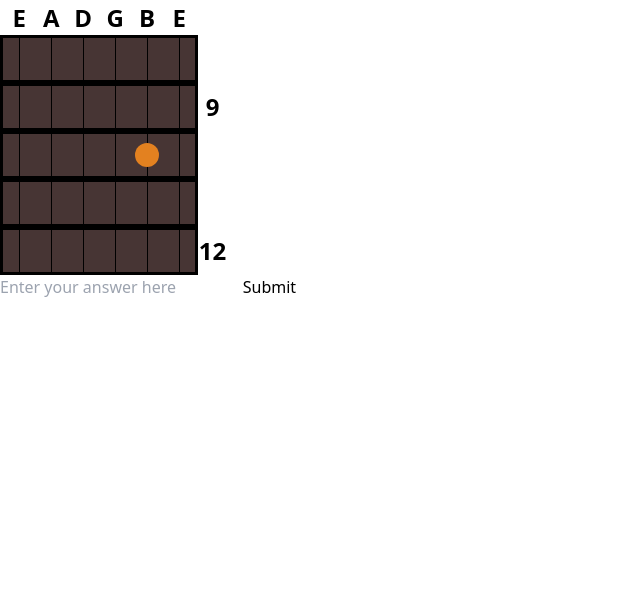
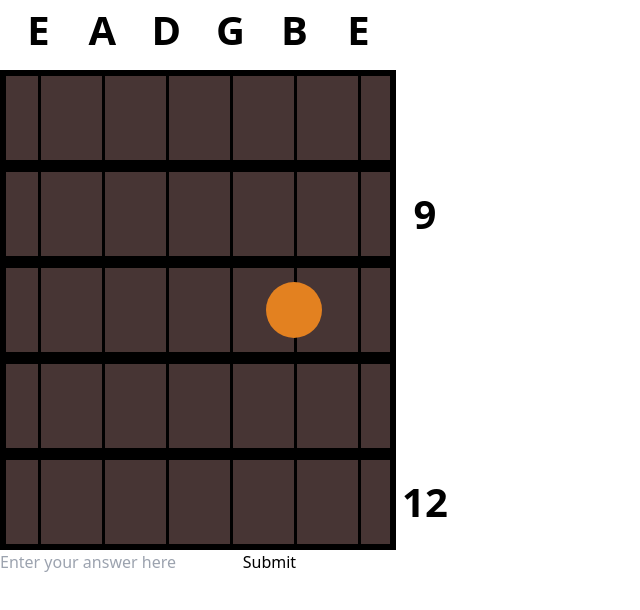
Before and after one commit to MadeOfBees/FretboardQuiz, a React (Vite) app: page / in a window 1280 px wide. Shown: the top 610 px of the page, without its empty margins (0-640 px from the left). Built offline with nearby package versions, Linux system fonts and the light colour scheme.

Commit message:
newScaler

```diff
--- a/src/Components/chordagram.tsx
+++ b/src/Components/chordagram.tsx
@@ -9,6 +9,13 @@ interface ChordagramProps {
 
 export default function Chordagram(props: ChordagramProps): JSX.Element {
   const dottedFret: number[] = [3, 5, 7, 9, 12, 15, 17, 19, 21, 24];
+
+  // Takes a number of units and converts it to vh
+  function unitConvert(num: number): string {
+    return `${num * 2}vh`;
+  }
+
+  // Function to find the range of frets to display
   function findRange() {
     let range: number[] = [];
     let chosenString = props.draw.chosenFret[0] - 1;
@@ -28,6 +35,7 @@ export default function Chordagram(props: ChordagramProps): JSX.Element {
     return range;
   }
 
+  // Function to determine the background color of a fret
   function getFretBG(stringIndex: number, fret: number): string {
     if (
       fret < props.draw.firstFret[stringIndex] ||
@@ -39,6 +47,7 @@ export default function Chordagram(props: ChordagramProps): JSX.Element {
     }
   }
 
+  // Function to create the fret grid
   function createFretGrid() {
     const strings = props.draw.strings;
     const range = findRange();
@@ -51,11 +60,11 @@ export default function Chordagram(props: ChordagramProps): JSX.Element {
           <div
             key={`${stringIndex}-${fret}`}
             style={{
-              width: "4.0vh",
-              height: "6.0vh",
+              width: unitConvert(4),
+              height: unitConvert(6),
               backgroundColor: color,
-              borderTop: ".4vh solid black",
-              borderBottom: ".4vh solid black",
+              borderTop: `${unitConvert(.4)} solid black`,
+              borderBottom: `${unitConvert(.4)} solid black`,
               position: "relative",
             }}
           >
@@ -66,7 +75,7 @@ export default function Chordagram(props: ChordagramProps): JSX.Element {
                   top: 0,
                   bottom: 0,
                   left: "50%",
-                  borderLeft: ".2vh solid black",
+                  borderLeft: `${unitConvert(.2)} solid black`,
                 }}
               ></div>
             }
@@ -75,8 +84,8 @@ export default function Chordagram(props: ChordagramProps): JSX.Element {
               props.draw.chosenFret[1] === fret && (
                 <div
                   style={{
-                    width: "3.0vh",
-                    height: "3.0vh",
+                    width: unitConvert(3.5),
+                    height: unitConvert(3.5),
                     borderRadius: "50%",
                     backgroundColor: "#e38120",
                     position: "absolute",
@@ -86,7 +95,6 @@ export default function Chordagram(props: ChordagramProps): JSX.Element {
                   }}
                 ></div>
               )}
-
           </div>
         );
       }
@@ -101,16 +109,23 @@ export default function Chordagram(props: ChordagramProps): JSX.Element {
     const chordagram = (
       <div style={{ display: "flex", flexDirection: "column" }}>
         {/* Displaying the string labels */}
-          <div style={{ display: "flex", flexDirection: "row", marginLeft: ".4vh", marginBottom: ".4vh"}}>
+        <div
+          style={{
+            display: "flex",
+            flexDirection: "row",
+            marginLeft: unitConvert(.4),
+            marginBottom: unitConvert(.4)
+          }}
+        >
           {strings.map((string, index) => (
             <div
               key={index}
               style={{
-                  width: "4.0vh",
-                  height: "4.0vh",
+                width: unitConvert(4),
+                height: unitConvert(4),
                 textAlign: "center",
                 fontWeight: "bold",
-                  fontSize: "3vh",
+                fontSize: unitConvert(2.5)
               }}
             >
               {string}
@@ -124,7 +139,7 @@ export default function Chordagram(props: ChordagramProps): JSX.Element {
             style={{
               display: "flex",
               flexDirection: "row",
-                borderLeft: ".4vh solid black",
+              borderLeft: `${unitConvert(.4)} solid black`
             }}
           >
             {row}
@@ -134,11 +149,11 @@ export default function Chordagram(props: ChordagramProps): JSX.Element {
                 display: "flex",
                 justifyContent: "center",
                 alignItems: "center",
-                  width: "4.0vh",
-                  height: "6.0vh",
+                width: unitConvert(4),
+                height: unitConvert(6),
                 fontWeight: "bold",
-                  fontSize: "3vh",
-                  borderLeft: ".4vh solid black",
+                fontSize: unitConvert(2.5),
+                borderLeft: `${unitConvert(.4)} solid black`
               }}
             >
               {/* Displaying the fret number only if it's in the dottedFret array */}
```
Lines whose indentation alone changed are shown as unchanged.
